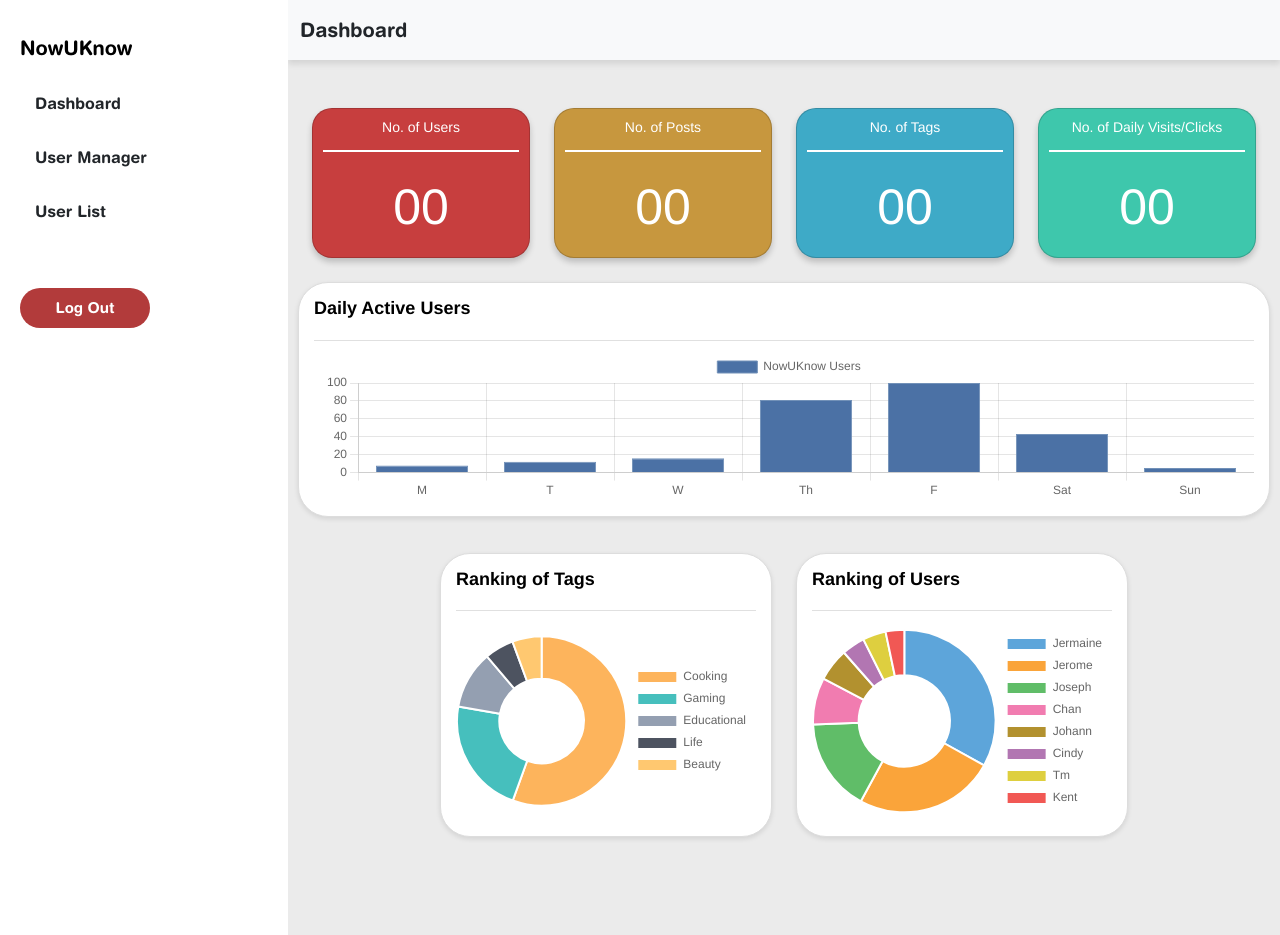
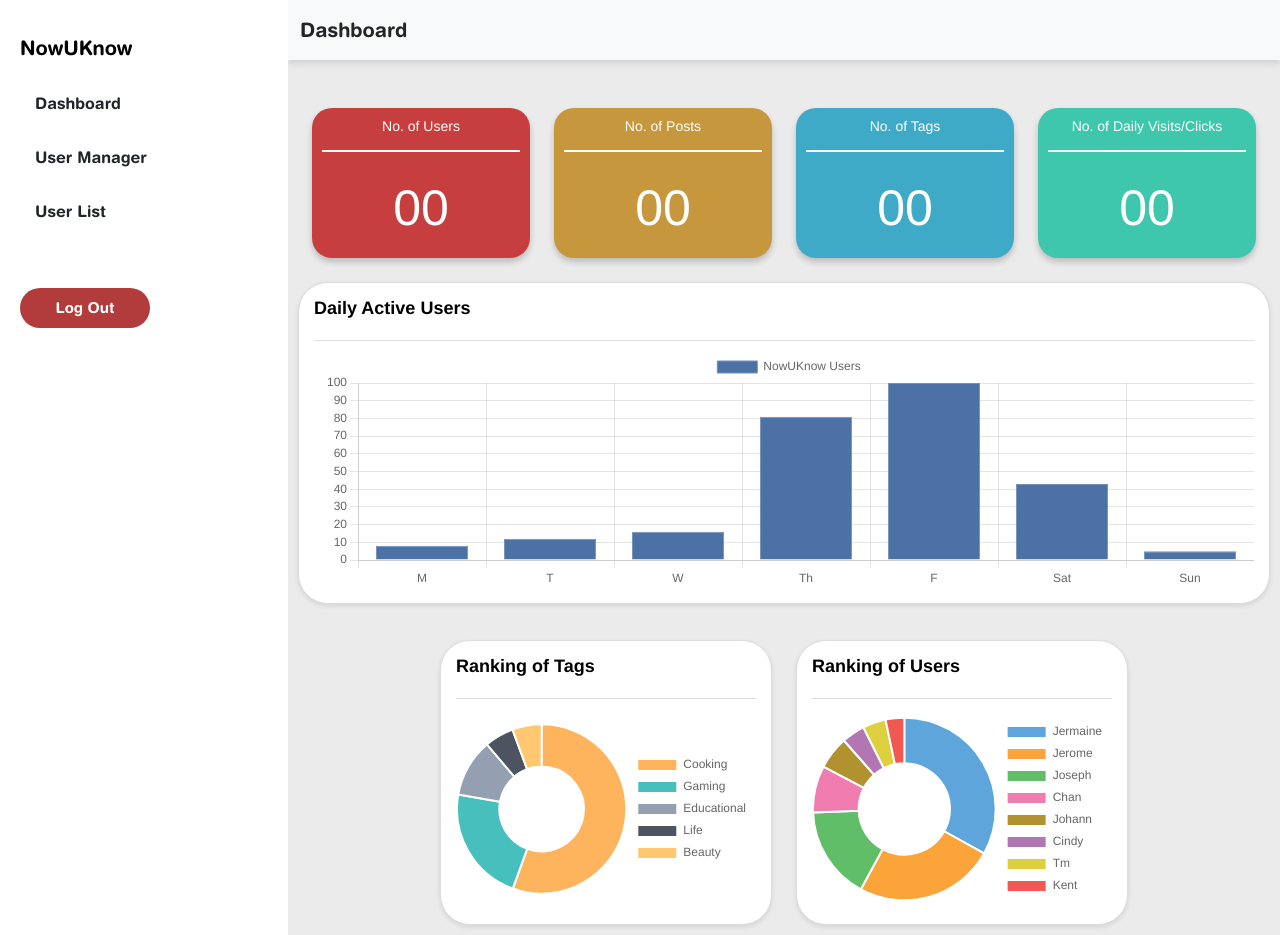
Before and after one commit to G4-NUK/NowUKnow, a PHP site: page /Admin/adminDashBoard.html in a window 1280 px wide. Run offline with PHP 8.4, Linux system fonts and the light colour scheme.

Commit message:
Adjust Height Admin Dashboard

```diff
--- a/Admin/adminDashBoard.html
+++ b/Admin/adminDashBoard.html
@@ -70,7 +70,7 @@
         <div class="container py-4">
           <div class="row g-4 justify-content-center">
             <div class="col-lg-3 col-md-6 col-sm-12">
-              <div class="card redCard">
+              <div class="cardTop redCard">
                 <h3 class="cardTitle">No. of Users</h3>
                 <div class="cardDivider"></div>
                 <h1 class="cardNumber">00</h1>
@@ -78,7 +78,7 @@
             </div>
 
             <div class="col-lg-3 col-md-6 col-sm-12">
-              <div class="card goldCard">
+              <div class="cardTop goldCard">
                 <h3 class="cardTitle">No. of Posts</h3>
                 <div class="cardDivider"></div>
                 <h1 class="cardNumber">00</h1>
@@ -86,7 +86,7 @@
             </div>
 
             <div class="col-lg-3 col-md-6 col-sm-12">
-              <div class="card blueCard">
+              <div class="cardTop blueCard">
                 <h3 class="cardTitle">No. of Tags</h3>
                 <div class="cardDivider"></div>
                 <h1 class="cardNumber">00</h1>
@@ -94,7 +94,7 @@
             </div>
 
             <div class="col-lg-3 col-md-6 col-sm-12">
-              <div class="card greenCard">
+              <div class="cardTop greenCard">
                 <h3 class="cardTitle">No. of Daily Visits/Clicks</h3>
                 <div class="cardDivider"></div>
                 <h1 class="cardNumber">00</h1>
@@ -108,7 +108,7 @@
           <div class="dailyRow">
             <div class="col-12">
               <div class="dailyCard">
-                <div class="card-body">
+                <div class="card-body" style="height:320px;">
                   <div class="dailyCardTitle">
                     <h3>Daily Active Users</h3>
                   </div>
--- a/Admin/styles.css
+++ b/Admin/styles.css
@@ -160,7 +160,7 @@ body {
   outline: none;
 }
 
-.card {
+.cardTop {
   width: 100%;
   height: 150px;
   border-radius: 20px;
@@ -209,8 +209,8 @@ body {
 .dailyActiveUserContainer {
   width: 100%;
   max-width: 1300px;
-  margin: 0 auto; /* Center the container */
-  padding: 10px; /* Add some padding */
+  margin: 0 auto;
+  padding: 10px;
 }
 
 .dailyRow {
```
